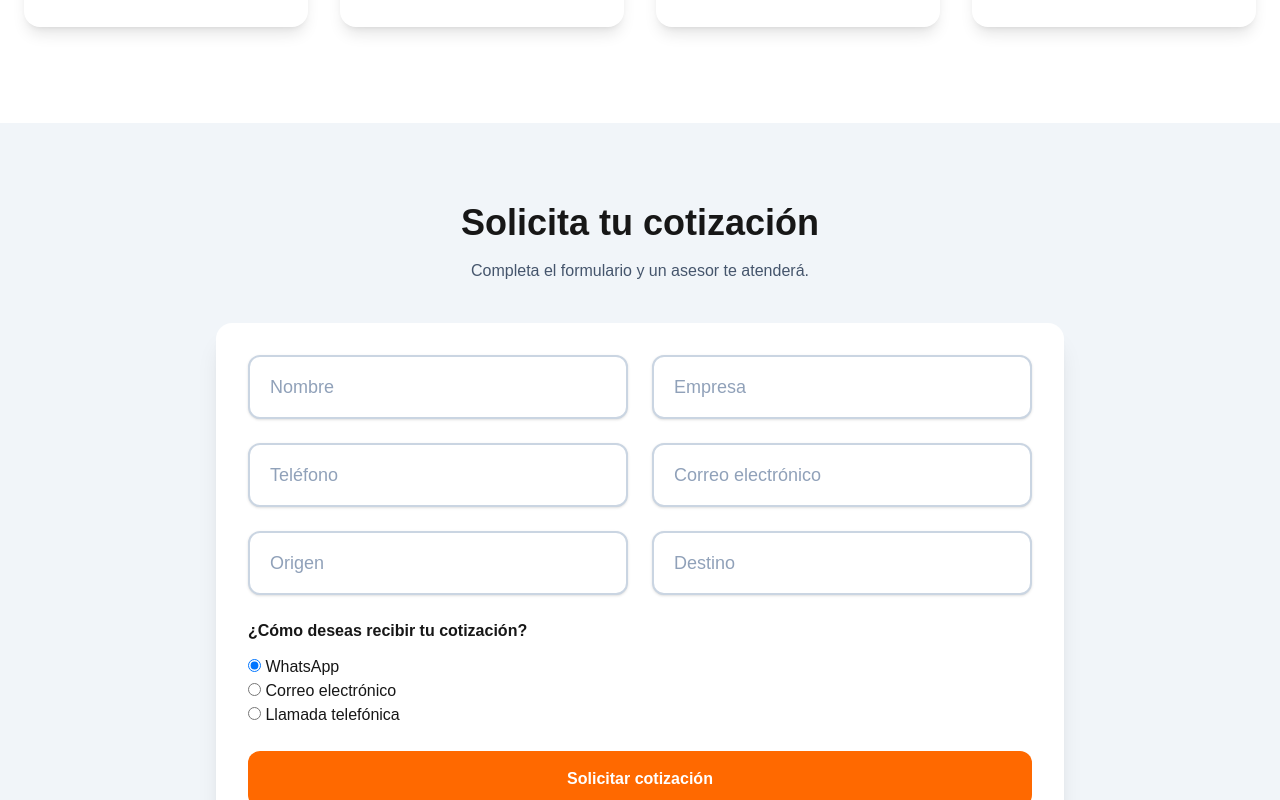
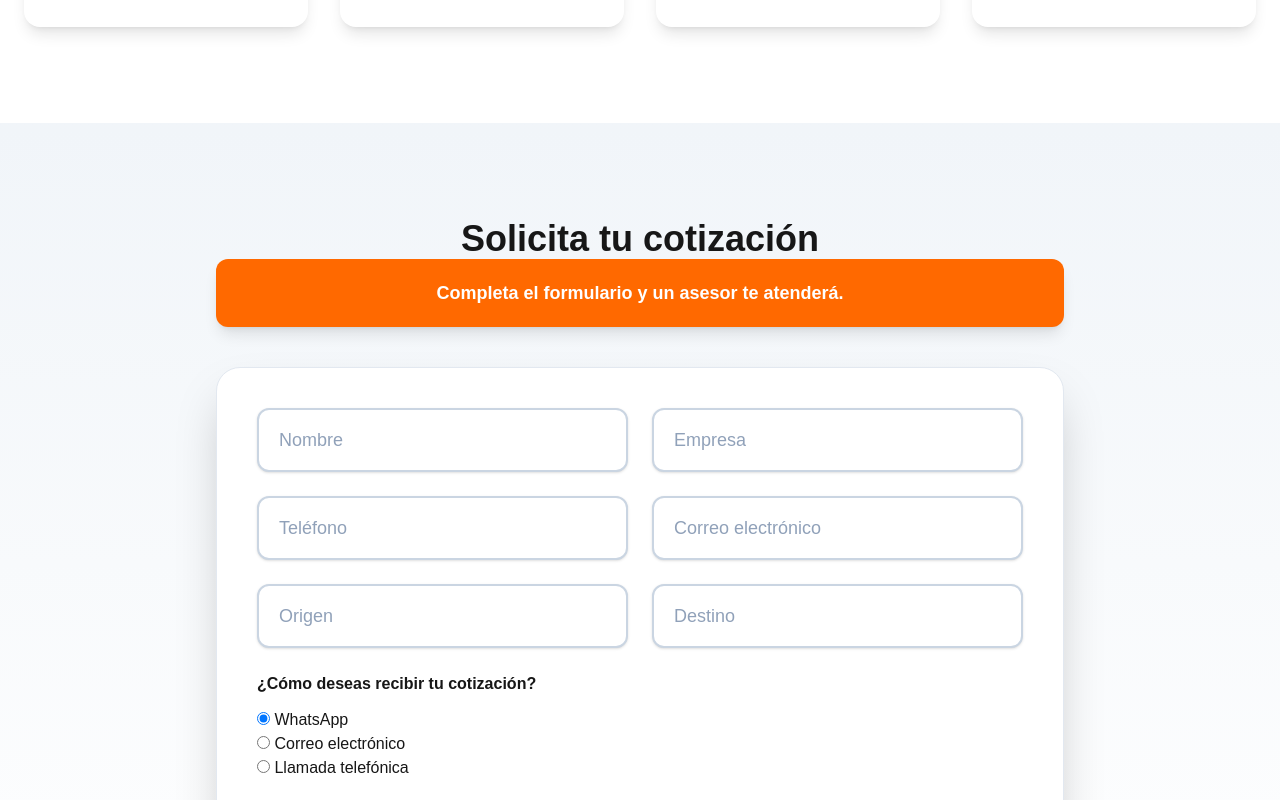
Before and after one commit to Nessoc87/neotransportaciones, a Next.js app: page / in a window 1280 px wide. Shown: the part 1980-2780 px from the top of the page. Built offline with nearby package versions, Linux system fonts and the light colour scheme.

Commit message:
nuevo todo

```diff
--- a/components/QuoteForm.tsx
+++ b/components/QuoteForm.tsx
@@ -54,14 +54,16 @@ export default function QuoteForm() {
   };
 
   return (
-    <section id="cotizacion" className="py-20 bg-slate-100">
+    <section id="cotizacion" className="py-24 bg-gradient-to-b from-slate-100 to-white">
       <div className="container mx-auto px-6 max-w-4xl">
         <div className="text-center mb-10">
           <h2 className="text-4xl font-bold">Solicita tu cotización</h2>
-          <p className="mt-4 text-slate-600">Completa el formulario y un asesor te atenderá.</p>
+          <p className="md:col-span-2 w-full bg-orange-500 hover:bg-orange-600 text-white font-bold text-lg py-5 rounded-xl shadow-lg hover:shadow-xl transition-all duration-300 hover:scale-[1.02]">
+            Completa el formulario y un asesor te atenderá.
+          </p>
         </div>
 
-        <form onSubmit={enviarFormulario} className="bg-white rounded-2xl shadow-xl p-8 grid md:grid-cols-2 gap-6">
+        <form onSubmit={enviarFormulario} className="bg-white rounded-3xl shadow-2xl border border-slate-200 p-8 md:p-10 grid md:grid-cols-2 gap-6">
           <input name="nombre" placeholder="Nombre" required className="w-full rounded-xl border-2 border-slate-300 bg-white px-5 py-4 text-slate-900 text-lg placeholder:text-slate-400 shadow-sm transition-all duration-300 focus:border-orange-500 focus:ring-4 focus:ring-orange-100 focus:outline-none"/>
           <input name="empresa" placeholder="Empresa" className="w-full rounded-xl border-2 border-slate-300 bg-white px-5 py-4 text-slate-900 text-lg placeholder:text-slate-400 shadow-sm transition-all duration-300 focus:border-orange-500 focus:ring-4 focus:ring-orange-100 focus:outline-none"/>
           <input name="telefono" placeholder="Teléfono" required className="w-full rounded-xl border-2 border-slate-300 bg-white px-5 py-4 text-slate-900 text-lg placeholder:text-slate-400 shadow-sm transition-all duration-300 focus:border-orange-500 focus:ring-4 focus:ring-orange-100 focus:outline-none"/>
```
